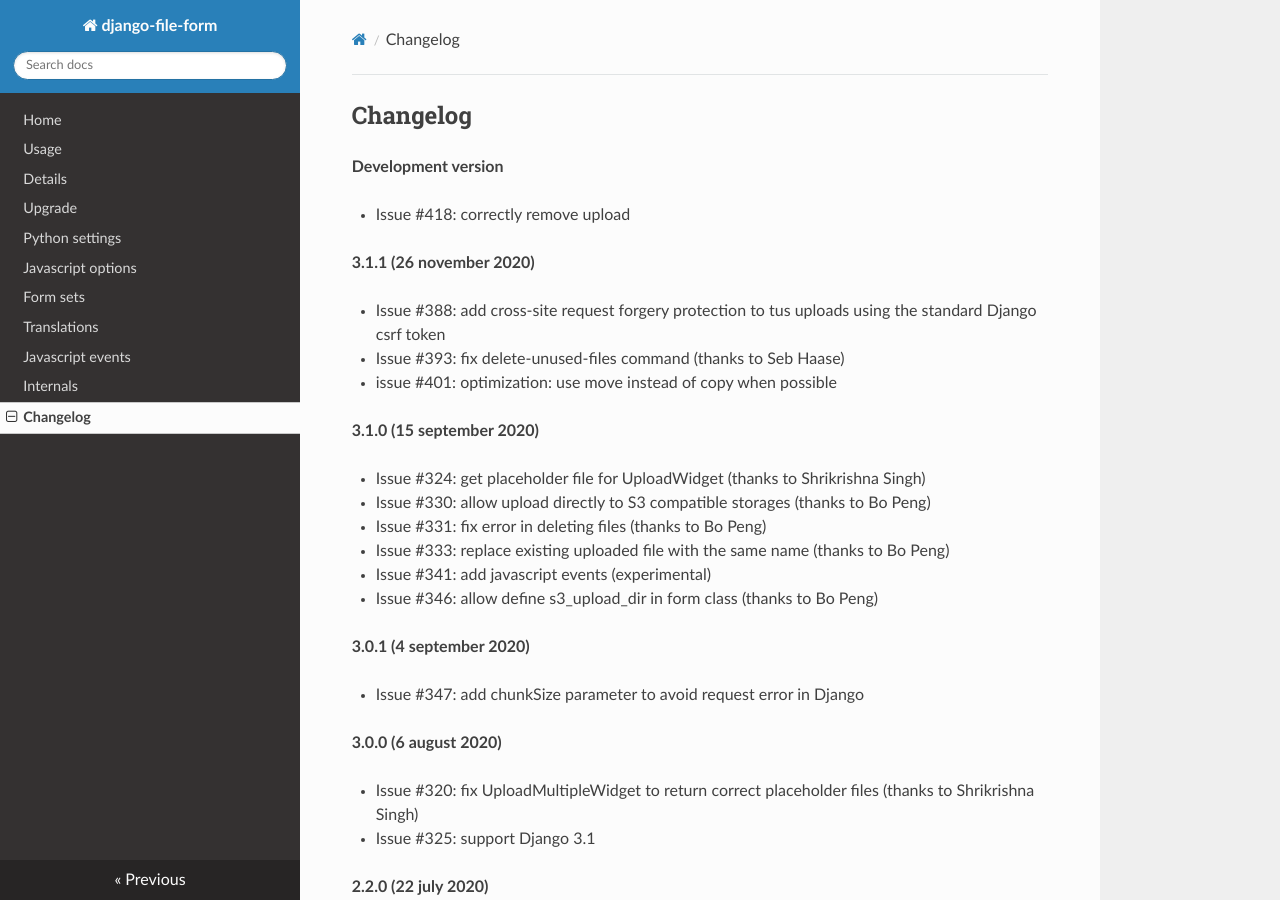
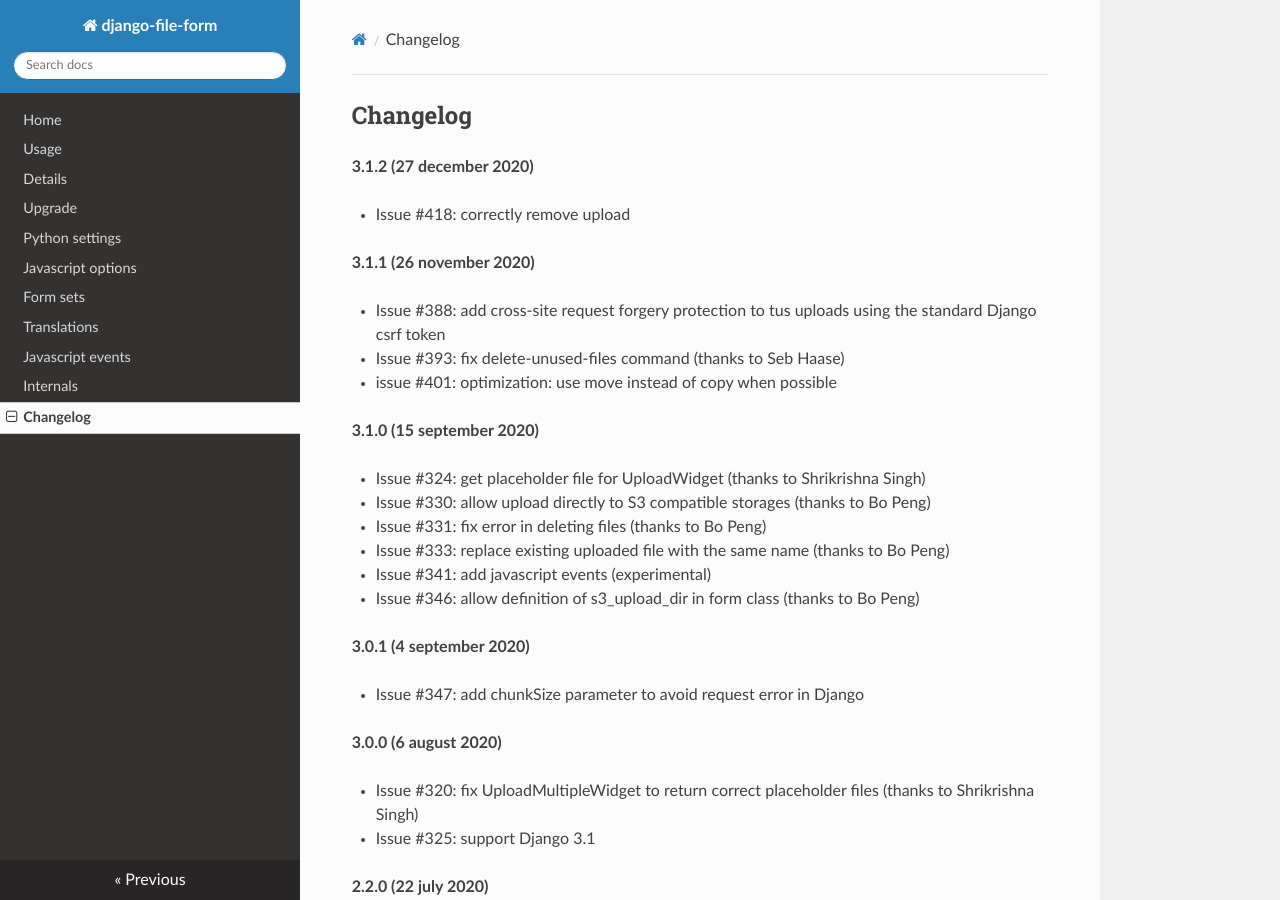
Before and after one commit to mbraak/django-file-form, an MkDocs documentation site: the page built from docs/changelog.md, in a window 1280 px wide and 900 px high. Built offline with MkDocs 1.6.1, drawn with Linux system fonts in a browser that asks for light colours; nearby versions of some CDN libraries.

Commit message:
Version 3.1.2

```diff
--- a/docs/changelog.md
+++ b/docs/changelog.md
@@ -1,6 +1,6 @@
 ## Changelog
 
-**Development version**
+**3.1.2 (27 december 2020)**
 
   * Issue #418: correctly remove upload
 
@@ -17,7 +17,7 @@
   * Issue #331: fix error in deleting files (thanks to Bo Peng)
   * Issue #333: replace existing uploaded file with the same name (thanks to Bo Peng)
   * Issue #341: add javascript events (experimental)
-  * Issue #346: allow define s3_upload_dir in form class (thanks to Bo Peng)
+  * Issue #346: allow definition of s3_upload_dir in form class (thanks to Bo Peng)
 
 **3.0.1 (4 september 2020)**
 
--- a/setup.py
+++ b/setup.py
@@ -7,7 +7,7 @@ this_directory = path.abspath(path.dirname(__file__))
 with open(path.join(this_directory, 'README.md'), encoding='utf-8') as f:
     long_description = f.read()
 
-version = '3.1.1'
+version = '3.1.2'
 
 setup(
     name='django-file-form',
@@ -33,6 +33,7 @@ setup(
         "Programming Language :: Python :: 3.6",
         "Programming Language :: Python :: 3.7",
         "Programming Language :: Python :: 3.8",
+        "Programming Language :: Python :: 3.9",
         "Programming Language :: Python :: Implementation :: CPython"
     ]
 )
```
